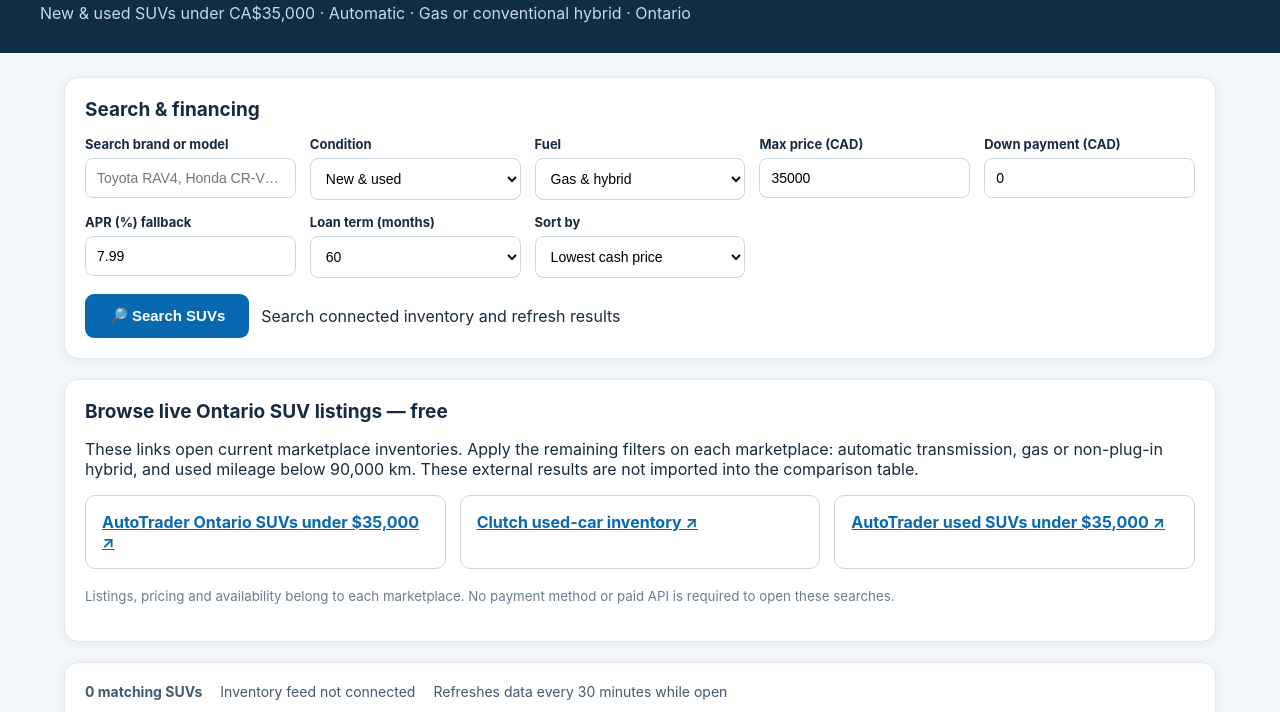
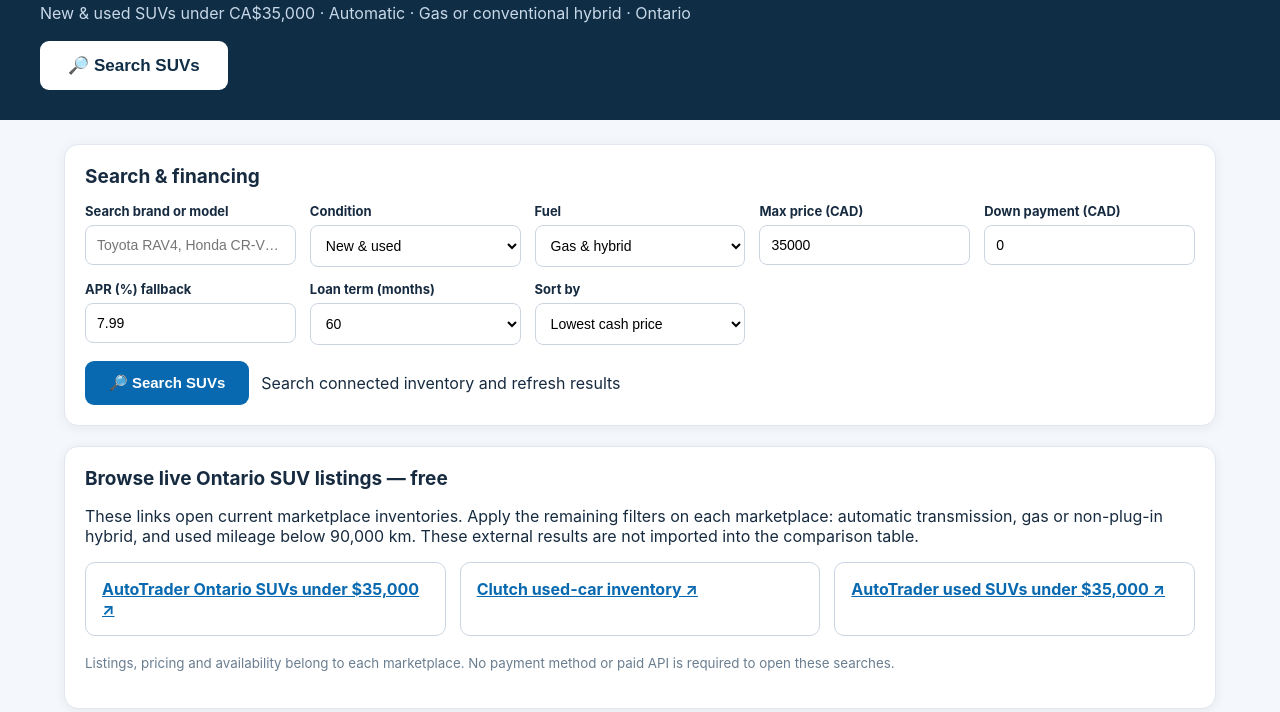
Before and after one commit to rhavari22/ontario-suv-finder, a plain HTML site: page index.html in a window 1280 px wide. Shown: the part 72-784 px from the top of the page. Drawn offline with Linux system fonts and the light colour scheme.

Commit message:
Make Search SUVs button visible at top and clarify inventory status

```diff
--- a/index.html
+++ b/index.html
@@ -13,7 +13,7 @@ th{background:#f2f6fa;position:sticky;top:0;cursor:pointer}th:hover{background:#
 td img{width:110px;height:75px;object-fit:cover;border-radius:7px;background:#edf1f5}
 .tablewrap{overflow:auto}a{color:#0869b0}small{color:#6a7e91}.notice{padding:18px;border:1px dashed #b6c6d5;border-radius:10px;background:#f8fafc;line-height:1.6}
 </style></head><body>
-<header><h1>🚙 Ontario SUV Finder</h1><p>New & used SUVs under CA$35,000 · Automatic · Gas or conventional hybrid · Ontario</p></header>
+<header><h1>🚙 Ontario SUV Finder</h1><p>New & used SUVs under CA$35,000 · Automatic · Gas or conventional hybrid · Ontario</p><button type="button" onclick="document.getElementById('searchBtn').click()" style="display:block;margin-top:18px;background:#fff;color:#102d46;border:0;border-radius:9px;padding:14px 28px;font-size:17px;font-weight:800;cursor:pointer">🔎 Search SUVs</button></header>
 <main class="wrap"><section class="panel"><h2>Search & financing</h2><div class="controls">
 <label>Search brand or model<input id="search" placeholder="Toyota RAV4, Honda CR-V…"></label>
 <label>Condition<select id="condition"><option value="">New & used</option><option>New</option><option>Used</option></select></label>
@@ -53,7 +53,7 @@ else td.textContent=s;tr.append(td)}tbody.append(tr)}
 }
 async function load(){try{let r=await fetch('listings.json?t='+Date.now(),{cache:'no-store'});if(!r.ok)throw Error('Fetch failed');let data=await r.json();inventory=data.listings||[];document.getElementById('updated').textContent=data.updatedAt?'Inventory updated: '+new Date(data.updatedAt).toLocaleString('en-CA'):'Inventory feed not connected';render()}catch(e){document.getElementById('count').textContent='Unable to load inventory';document.getElementById('empty').hidden=false}}
 ids.forEach(id=>document.getElementById(id).addEventListener('input',render));
-document.getElementById('searchBtn').addEventListener('click',async()=>{const b=document.getElementById('searchBtn'),status=document.getElementById('searchStatus');b.disabled=true;b.textContent='Searching…';status.textContent='Checking live marketplace inventory…';try{await load();await liveSearch();status.textContent=inventory.length+' vehicles loaded from available sources';}catch(e){status.textContent='Live search unavailable; showing saved inventory.';}finally{b.disabled=false;b.textContent='🔎 Search SUVs';}});
+document.getElementById('searchBtn').addEventListener('click',async()=>{const b=document.getElementById('searchBtn'),status=document.getElementById('searchStatus');b.disabled=true;b.textContent='Searching…';status.textContent='Checking live marketplace inventory…';try{await load();await liveSearch();status.textContent=inventory.length+' saved or verified vehicles loaded';}catch(e){status.textContent='External inventory unavailable. No new vehicles were added.';}finally{b.disabled=false;b.textContent='🔎 Search SUVs';}});
 async function liveSearch(){
  const qs=new URLSearchParams({limit:'100',lang:'en',sort:'newest'});
  const q=value('search').trim();if(q)qs.set('make',q.split(/\\s+/)[0]);
```
